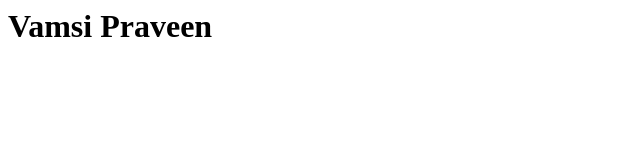
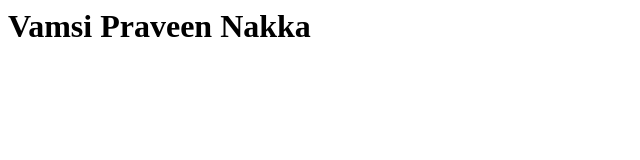
Before and after one commit to Bandisubbareddy/website-jenkins, a plain HTML site: page index.html in a window 1280 px wide. Shown: the whole page, without its empty margins (0-640 px from the left). Drawn offline with Linux system fonts and the light colour scheme.

Commit message:
Update index.html

```diff
--- a/index.html
+++ b/index.html
@@ -1,6 +1,6 @@
 <html>
   <title>Testing</title>
   <body>
-    <h1>Vamsi Praveen</h1>
+    <h1>Vamsi Praveen Nakka</h1>
   </body>
 </html>
```
